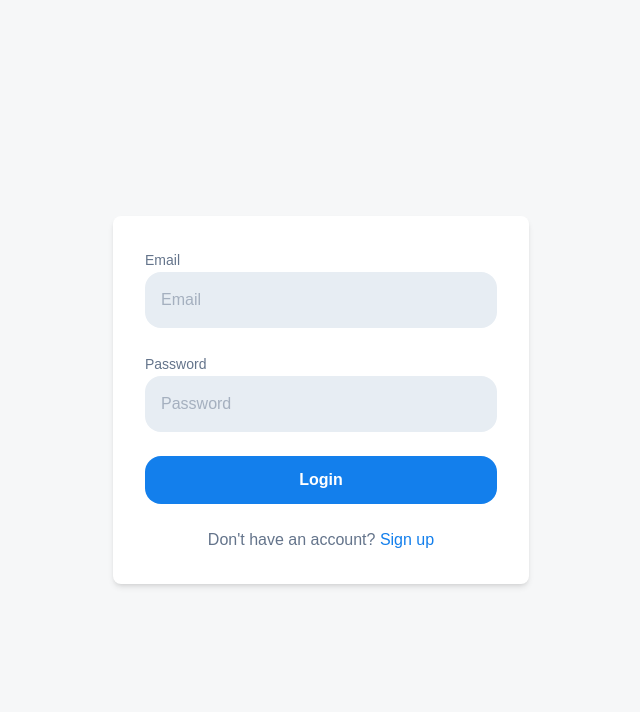
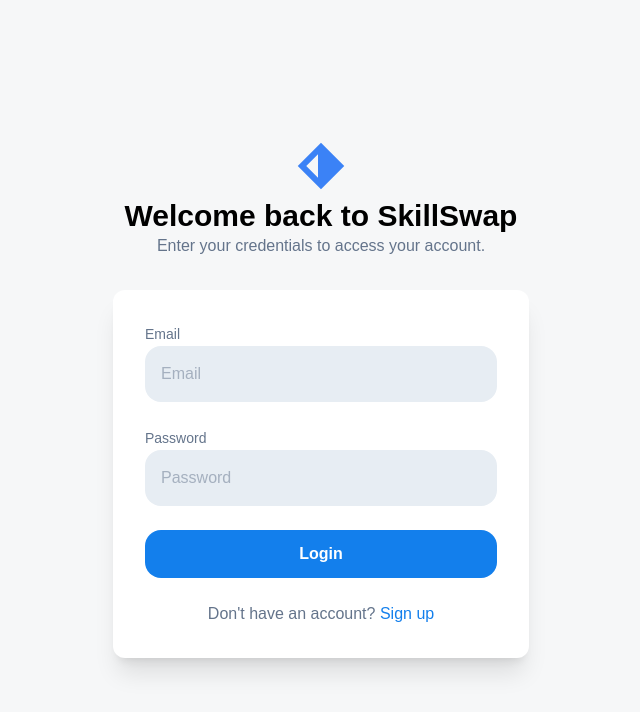
Before and after one commit to k-jdev/skill-swap, a Next.js app: page /login in a window 1280 px wide. Shown: the top 712 px of the page, without its empty margins (319-959 px from the left). Built offline with nearby package versions, Linux system fonts and the light colour scheme.

Commit message:
feat(auth): finish the login page

```diff
--- a/src/app/(auth)/login/page.tsx
+++ b/src/app/(auth)/login/page.tsx
@@ -1,9 +1,11 @@
 import React from "react";
 import LoginForm from "@/features/auth/components/LoginForm";
 import AuthLayout from "../layout";
+import HeaderBlock from "@/features/auth/components/HeaderBlock";
 function LoginPage() {
   return (
     <AuthLayout>
+      <HeaderBlock />
       <LoginForm />
     </AuthLayout>
   );
--- a/src/components/ui/Button.tsx
+++ b/src/components/ui/Button.tsx
@@ -5,7 +5,7 @@ type Props = { text?: string };
 export default function Button({ text }: Props) {
   return (
     <button
-      className="w-full bg-[#137fec] text-white font-bold py-3 px-4 rounded-[1rem] hover:bg-[#137fec]/90 focus:outline-none focus:ring-2 focus:ring-offset-2 focus:ring-[#137fec] focus:ring-offset-[#0d141b] dark:focus:ring-offset-[#101922] transition-colors duration-300"
+      className="w-full bg-[#137fec] cursor-pointer text-white font-bold py-3 px-4 rounded-[1rem] hover:bg-[#137fec]/80 focus:outline-none focus:ring-2 focus:ring-offset-2 focus:ring-[#137fec] focus:ring-offset-[#0d141b] dark:focus:ring-offset-[#101922] transition-colors duration-300"
       type="submit"
     >
       {text || "Login"}
--- a/src/components/ui/Input.tsx
+++ b/src/components/ui/Input.tsx
@@ -18,7 +18,7 @@ export default function Input({
   return (
     <div className="space-y-2">
       {label && (
-        <label className="text-sm font-medium" htmlFor={id}>
+        <label className="text-sm font-medium " htmlFor={id}>
           {label}
         </label>
       )}
--- /dev/null
+++ b/src/components/ui/index.ts
@@ -0,0 +1,3 @@
+import Button from "./Button";
+import Input from "./Input";
+export { Button, Input };
--- /dev/null
+++ b/src/features/auth/components/HeaderBlock.tsx
@@ -0,0 +1,26 @@
+import React from "react";
+import Image from "next/image";
+
+function HeaderBlock() {
+  return (
+    <div className="flex flex-col items-center mb-8 space-y-2">
+      <Image
+        src="/icons/rhombus.svg"
+        alt="Header Image"
+        width={48}
+        height={48}
+      />
+      <div className="flex flex-col items-center">
+        {" "}
+        <h1 className="text-3xl font-bold text-black">
+          Welcome back to SkillSwap
+        </h1>
+        <p className="text-[#64748b]">
+          Enter your credentials to access your account.
+        </p>
+      </div>
+    </div>
+  );
+}
+
+export default HeaderBlock;
--- a/src/features/auth/components/LoginForm.tsx
+++ b/src/features/auth/components/LoginForm.tsx
@@ -1,10 +1,9 @@
 import React from "react";
-import Button from "@/components/ui/Button";
-import Input from "@/components/ui/Input";
+import { Button, Input } from "@/components/ui";
 
 function LoginForm() {
   return (
-    <form className="bg-white p-8 rounded-lg shadow-md space-y-6">
+    <form className="bg-white p-8 rounded-xl shadow-xl space-y-6">
       <div className="space-y-6">
         <Input type="email" placeholder="Email" label="Email" id="email" />
         <Input
@@ -16,8 +15,11 @@ function LoginForm() {
       </div>
 
       <Button text="Login" />
-      <p className="text-center ">
-        Don't have an account? <span className="text-[#137fec]">Sign up</span>
+      <p className="text-center font-medium ">
+        Don't have an account?{" "}
+        <span className="text-[#137fec] cursor-pointer hover:text-[#137fec]/80">
+          Sign up
+        </span>
       </p>
     </form>
   );
```
Also changed, not shown: public/icons/rhombus.svg.
